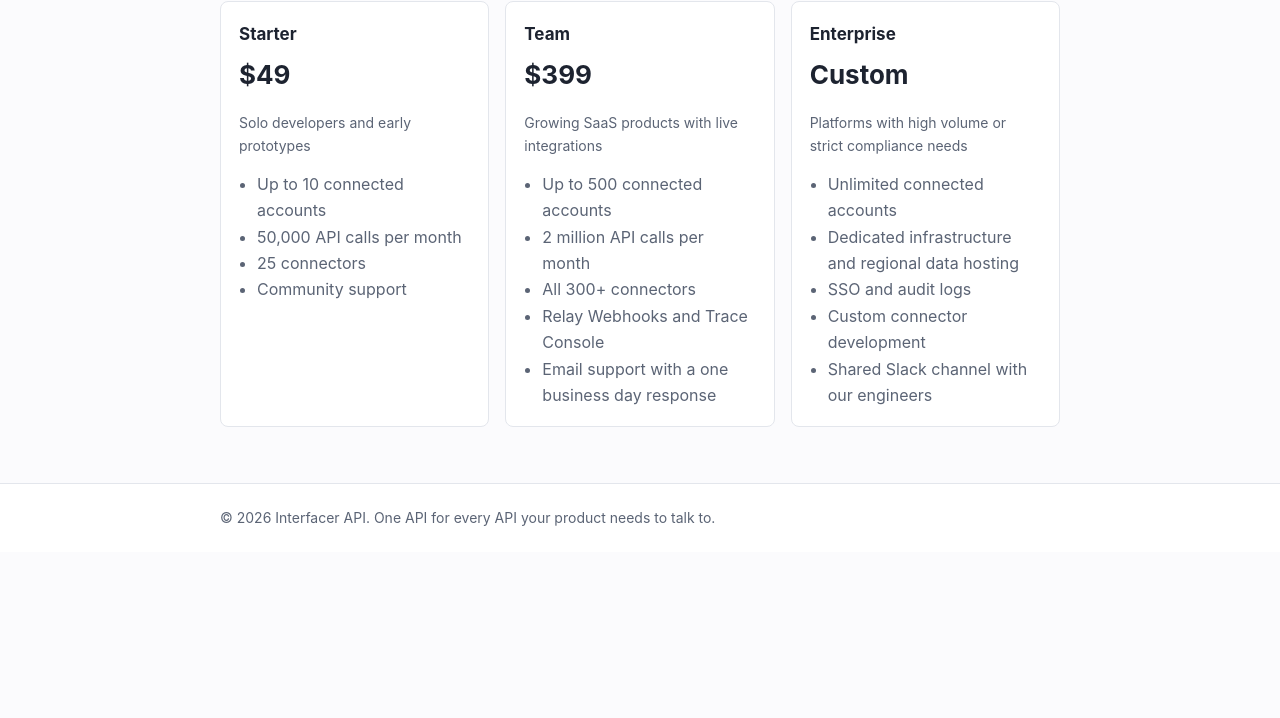
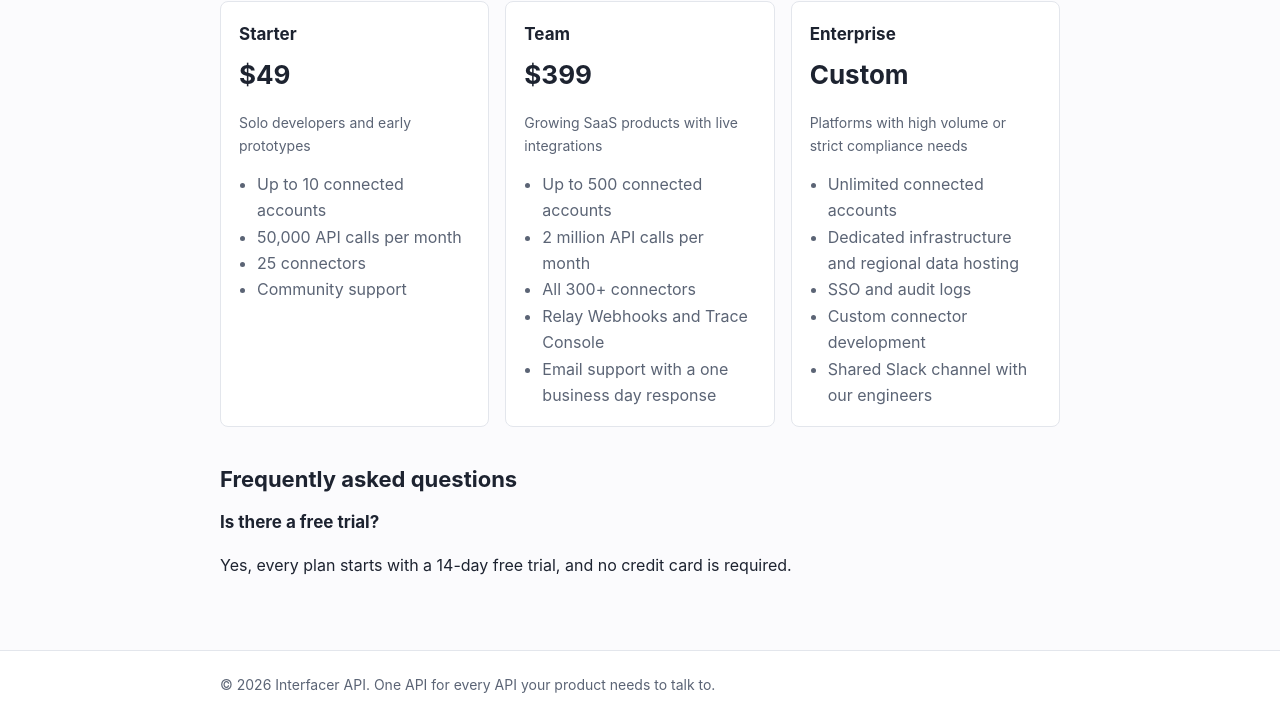
Before and after one commit to letter-demos/interfacerapi-com, a plain HTML site: page pricing.html in a window 1280 px wide. Shown: the part 153-871 px from the top of the page. Before the commit the page ends 800 px from the top, so only its background shows below. Drawn offline with Linux system fonts and the light colour scheme.

Commit message:
Add a free trial question to the pricing page
- The pricing page didn't have an FAQ section, so I added a short "Frequently asked questions" section below the plan cards. It uses the site's existing heading and paragraph styles, with no new styling.
- Its one entry, "Is there a free trial?", now has the exact wording you asked for: "Yes, every plan starts with a 14-day free trial, and no credit card is required."
- The site is plain HTML with no build step or automated checks to run. I served it locally and confirmed the updated answer shows on `/pricing`.

```diff
--- a/pricing.html
+++ b/pricing.html
@@ -14,6 +14,7 @@
 <main><div class="wrap">
 <h1>Pricing</h1>
 <div class="grid"><div class="card"><h3>Starter</h3><div class="price">$49</div><p class="meta">Solo developers and early prototypes</p><ul><li>Up to 10 connected accounts</li><li>50,000 API calls per month</li><li>25 connectors</li><li>Community support</li></ul></div><div class="card"><h3>Team</h3><div class="price">$399</div><p class="meta">Growing SaaS products with live integrations</p><ul><li>Up to 500 connected accounts</li><li>2 million API calls per month</li><li>All 300+ connectors</li><li>Relay Webhooks and Trace Console</li><li>Email support with a one business day response</li></ul></div><div class="card"><h3>Enterprise</h3><div class="price">Custom</div><p class="meta">Platforms with high volume or strict compliance needs</p><ul><li>Unlimited connected accounts</li><li>Dedicated infrastructure and regional data hosting</li><li>SSO and audit logs</li><li>Custom connector development</li><li>Shared Slack channel with our engineers</li></ul></div></div>
+<section id="faq"><h2>Frequently asked questions</h2><h3>Is there a free trial?</h3><p>Yes, every plan starts with a 14-day free trial, and no credit card is required.</p></section>
 </div></main>
 <footer><div class="wrap">© 2026 Interfacer API. One API for every API your product needs to talk to.</div></footer>
 </body>
```
